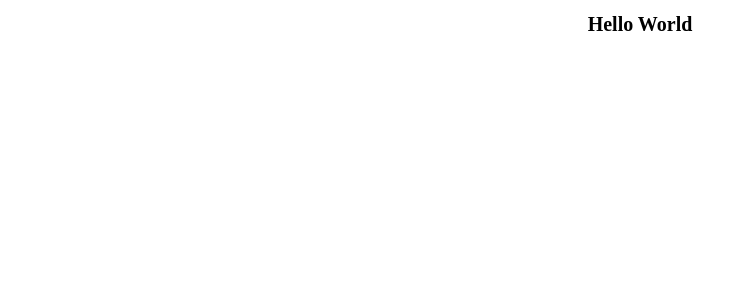
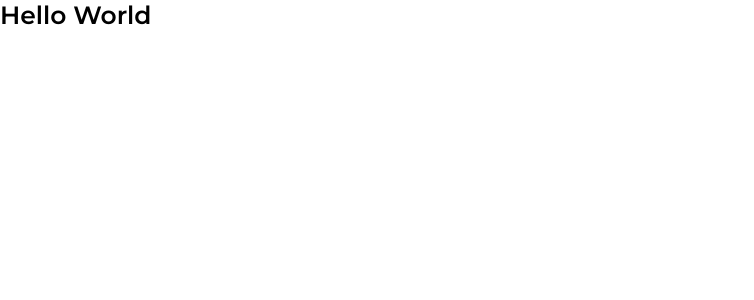
Before and after one commit to NolanCrenshaw/new-wing-order, a React (Create React App) app in the folder nwo-client/: page / in a window 1280 px wide. Shown: the top 300 px of the page, without its empty margins (0-754 px from the left). Built offline with nearby package versions, Linux system fonts and the light colour scheme.

Commit message:
project's default stylings added

```diff
--- a/nwo-client/public/index.html
+++ b/nwo-client/public/index.html
@@ -2,7 +2,12 @@
 <html lang="en">
   <head>
     <meta charset="utf-8" />
-    <title>Simple React App</title>
+    <link rel="preconnect" href="https://fonts.gstatic.com" />
+    <link
+      href="https://fonts.googleapis.com/css2?family=Montserrat:wght@400;600&display=swap"
+      rel="stylesheet"
+    />
+    <title>New Wing Order - Award Winning Southern Grub</title>
   </head>
   <body>
     <div id="root"></div>
--- a/nwo-client/src/styles/index.css
+++ b/nwo-client/src/styles/index.css
@@ -1,24 +1,37 @@
+* {
+  margin: 0;
+  padding: 0;
+  -webkit-box-sizing: border-box;
+          box-sizing: border-box;
+}
+
 html {
   font-size: 62.5%;
 }
 
 body {
-  margin: 0;
-  padding: 0;
-  height: 100%;
-  width: 100%;
-  display: -webkit-box;
-  display: -ms-flexbox;
-  display: flex;
-  -webkit-box-orient: vertical;
-  -webkit-box-direction: normal;
-      -ms-flex-direction: column;
-          flex-direction: column;
-  -webkit-box-pack: start;
-      -ms-flex-pack: start;
-          justify-content: flex-start;
-  -webkit-box-align: center;
-      -ms-flex-align: center;
-          align-items: center;
+  color: black;
+  font-family: "Montserrat", sans-serif;
+}
+
+h1 {
+  font-size: 2.5rem;
+}
+
+h2 {
+  font-size: 8rem;
+}
+
+p {
+  font-size: 2.5rem;
+}
+
+li {
+  font-size: 2rem;
+}
+
+a {
+  color: white;
+  text-decoration: none;
 }
 /*# sourceMappingURL=index.css.map */
--- a/nwo-client/src/styles/index.scss
+++ b/nwo-client/src/styles/index.scss
@@ -1,16 +1,31 @@
-@import "header";
-
+// Default CSS settings
+* {
+  margin: 0;
+  padding: 0;
+  box-sizing: border-box;
+}
 html {
   font-size: 62.5%;
 }
+body {
+  color: black;
+  font-family: "Montserrat", sans-serif;
+}
+h1 {
+  font-size: 2.5rem;
+}
+h2 {
+  font-size: 8rem;
+}
+p {
+  font-size: 2.5rem;
+}
+li {
+  font-size: 2rem;
+}
+a {
+  color: white;
+  text-decoration: none;
+}
 
-body {
-  margin: 0;
-  padding: 0;
-  height: 100%;
-  width: 100%;
-  display: flex;
-  flex-direction: column;
-  justify-content: flex-start;
-  align-items: center;
-}
+@import "header";
```
Also changed, not shown: nwo-client/src/components/Header.js (+9 -2 lines), 1 other file (tests, documents, lock files or other folders).
